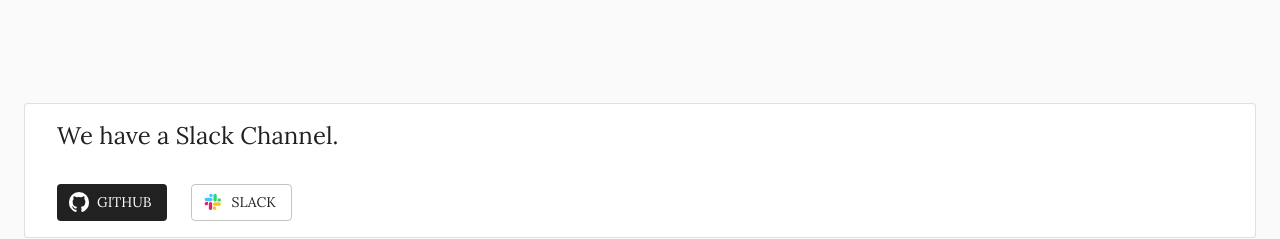
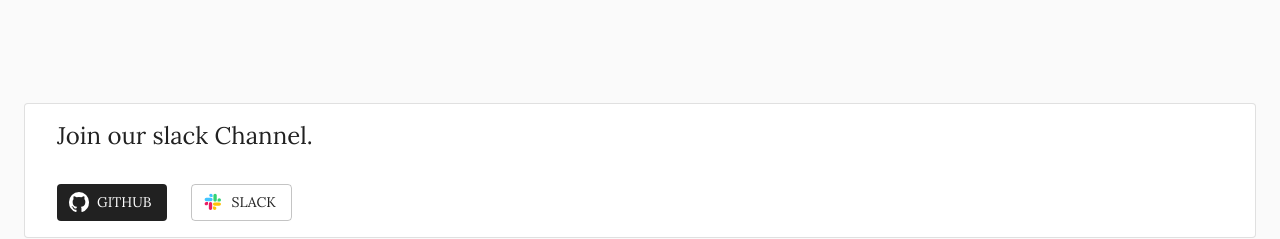
Before and after one commit to Tech-Phantoms/Tech-Phantoms, a React (Create React App) app: page / in a window 1280 px wide. Shown: the part 1080-1319 px from the top of the page. Built offline with nearby package versions, Linux system fonts and the light colour scheme; no server answers; a web font is replaced by a local one.

Commit message:
Update social.jsx

```diff
--- a/src/pages/home/sections/social.jsx
+++ b/src/pages/home/sections/social.jsx
@@ -33,7 +33,7 @@ const Social = () => {
             <Container>
                 <Paper variant="outlined" className={classes.paper}>
                     <Typography className={classes.title} variant="h5">
-                        We have a Slack Channel.
+                        Join our slack Channel.
                     </Typography>
 
                     <Grid container spacing={3}>
```
